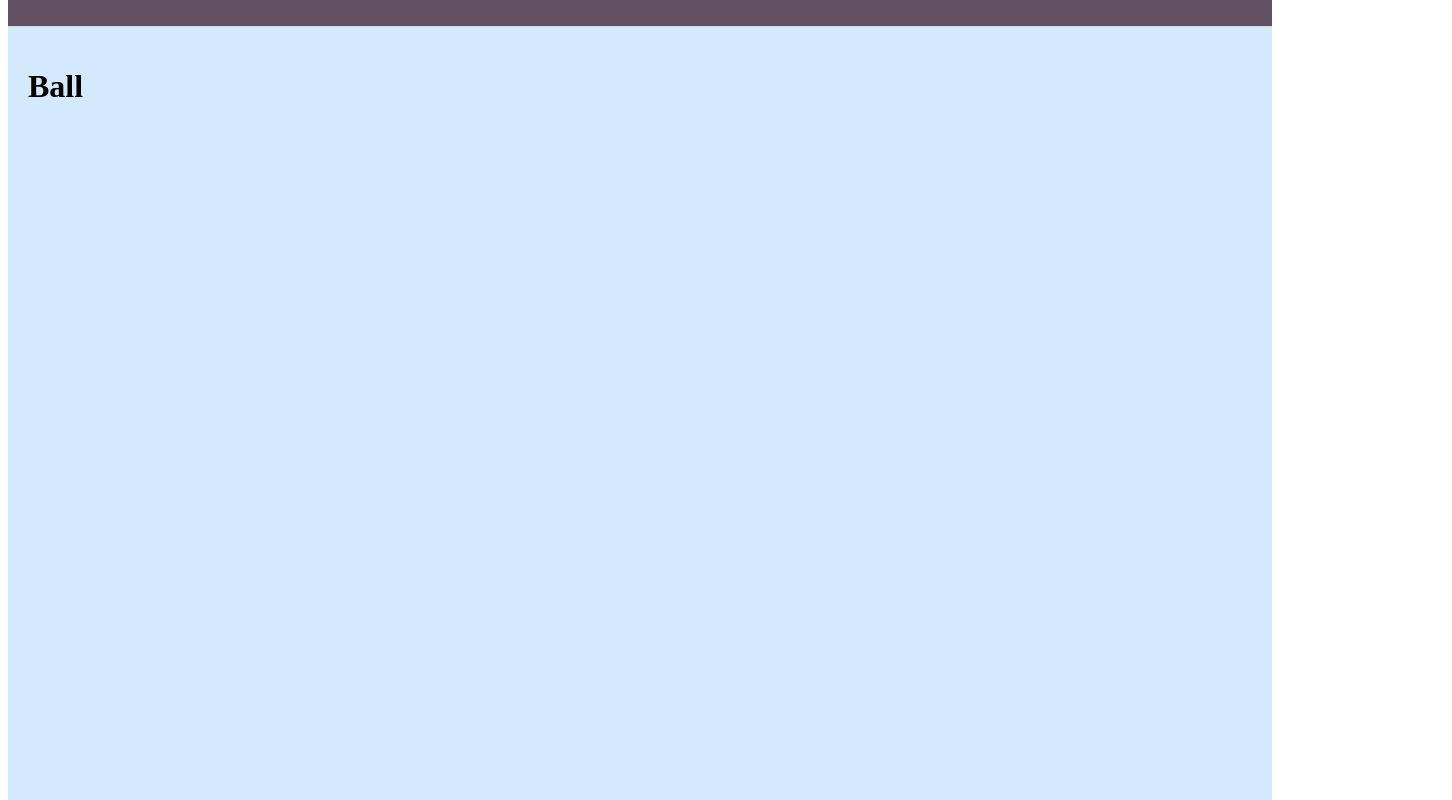
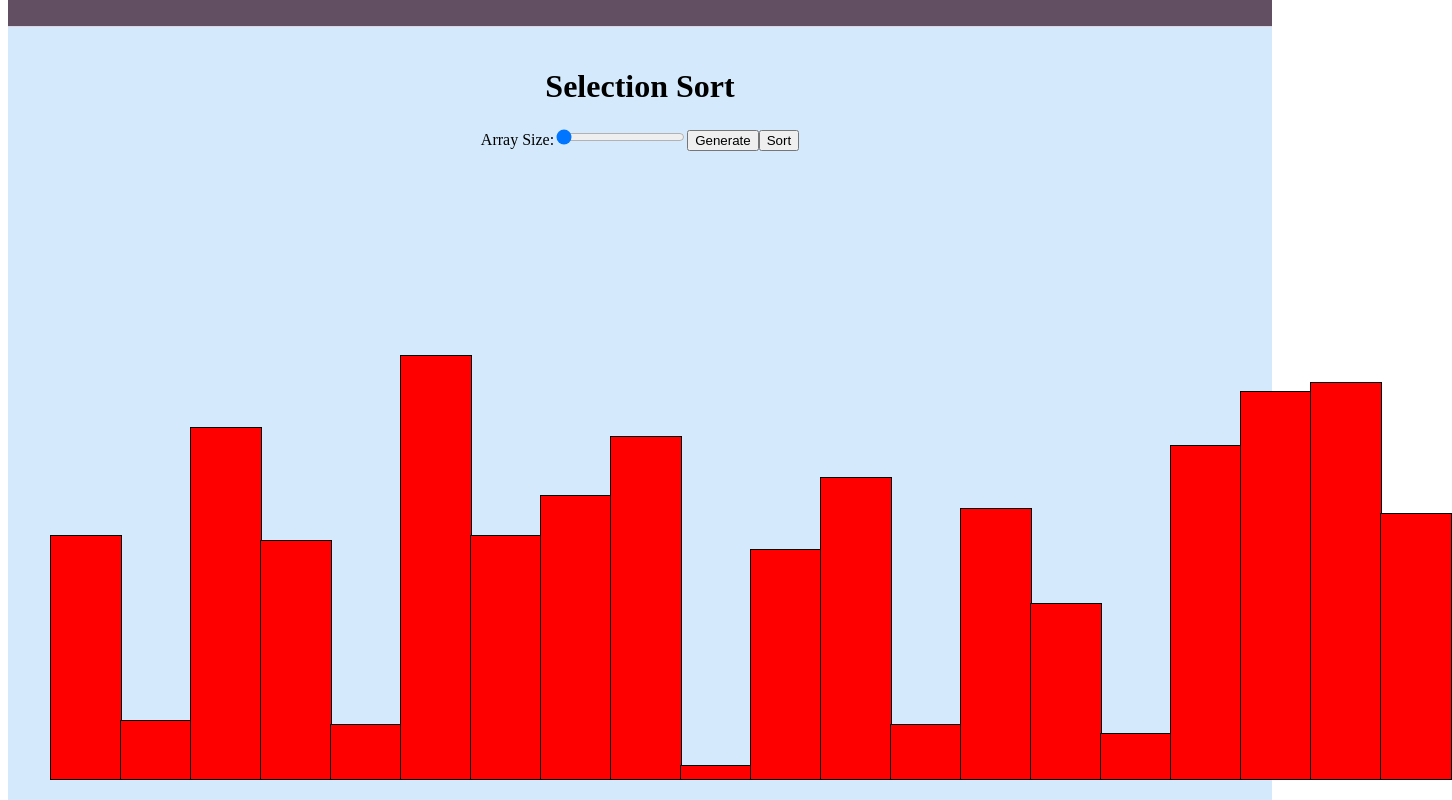
Before and after one commit to darsh175223/my-app, a React (Create React App) app: page /ball in a window 1280 px wide. Shown: the part 120-920 px from the top of the page, 1452 px wide, since content can reach past the window. Built offline with nearby package versions, Linux system fonts and the light colour scheme.

Commit message:
added selection sort visualizer feature

```diff
--- a/src/components/HashmapVisualizer.js
+++ b/src/components/HashmapVisualizer.js
@@ -22,8 +22,6 @@
                 }}
                 />
             ))}
-
-
 
             </div>
         );
@@ -85,8 +83,7 @@
     const [inputValue, setInputValue] = useState('');
     const [inputSize, setSizeValue] = useState('');
     const [columns, setColumns] = useState(10);
-    const [hashmap, setHashMap] = useState(Array(10).fill(null));
-    const [showArrow, setShowArrow] = useState(false);
+
     const [connectionCoordinates, setConnectionCoordinates] = useState([]);
     const [inputNums, setInputNums] = useState([])
 
--- /dev/null
+++ b/src/components/SelectionSortVisualizer.js
@@ -0,0 +1,102 @@
+import React, { useState } from 'react';
+
+const BarGraph = ({ array }) => {
+    array.map((value, index) => console.log(index))
+
+    return (
+      <div className="bar-graph">
+        {array.map((value, index) => (
+          <div
+
+            key={index}
+            className="bar"
+            style={{
+              position: 'absolute'  ,
+              height: 4.5*value+'px',
+              width: 1400/array.length+'px' ,
+              bottom: '-100px',
+              left: 50+(1400/array.length)*index+'px',
+              backgroundColor: 'red',
+              border: '1px solid black',
+
+          }}
+          ></div>
+        ))}
+      </div>
+    );
+  };
+
+const generateRandomArray = (size) => {
+  return Array.from({ length: size }, () => Math.floor(Math.random() * 100) + 1);
+};
+
+const SelectionSortVisualizer = () => {
+  const [arraySize, setArraySize] = useState(20);
+  const [array, setArray] = useState(generateRandomArray(20));
+
+  const handleGenerate = () => {
+    setArray(generateRandomArray(arraySize));
+  };
+
+  const handleSort = () => {
+    let arrayCopy = [...array];
+    let animations = [];
+
+    for (let i = 0; i < arrayCopy.length; i++) {
+      let minIndex = i;
+      for (let j = i + 1; j < arrayCopy.length; j++) {
+        if (arrayCopy[j] < arrayCopy[minIndex]) {
+          minIndex = j;
+        }
+      }
+      if (minIndex !== i) {
+        [arrayCopy[i], arrayCopy[minIndex]] = [arrayCopy[minIndex], arrayCopy[i]];
+        animations.push([...arrayCopy]);
+      }
+    }
+
+    let index = 0;
+    const intervalId = setInterval(() => {
+      if (index < animations.length) {
+        setArray(animations[index]);
+        index++;
+      } else {
+        clearInterval(intervalId);
+      }
+    }, 7000 / animations.length);
+  };
+
+  return (
+    <div>
+        <center>
+        <h1>Selection Sort</h1>
+      <div className="controls">
+      <label>
+        Array Size:
+        <input
+          type="range"
+          min="20"
+          max="1000"
+          value={arraySize}
+          onChange={(e) => setArraySize(Number(e.target.value))}
+        />
+      </label>
+      <button onClick={handleGenerate}>Generate</button>
+      <button onClick={handleSort}>Sort</button>
+      </div>
+
+        </center>
+
+        <BarGraph    array={array}  />
+
+
+
+
+
+    </div>
+
+
+  );
+};
+
+export default SelectionSortVisualizer;
--- a/src/index.js
+++ b/src/index.js
@@ -2,6 +2,7 @@ import React from 'react';
 import ReactDOM from 'react-dom';
 import { BrowserRouter as Router } from 'react-router-dom';
 import App from './App';
+
 
 ReactDOM.render(
   <Router>
--- a/src/pages/Ball.js
+++ b/src/pages/Ball.js
@@ -1,10 +1,17 @@
 import React from 'react';
+import SelectionSortVisualizer from '../components/SelectionSortVisualizer';
+
 
 const Ball = () => {
   return (
-    <div style={{ backgroundColor: '#d4eafc', minHeight: '100vh', padding: '20px' }}>
-      <h1>Ball</h1>
+
+<div style={{ backgroundColor: '#d4eafc', minHeight: '100vh', padding: '20px' }}>
+        <SelectionSortVisualizer/>
     </div>
+
+
+
+
   );
 }
 
```
Also changed, not shown: src/pics/Untitled drawing.png (added). Lines whose indentation alone changed are shown as unchanged.
